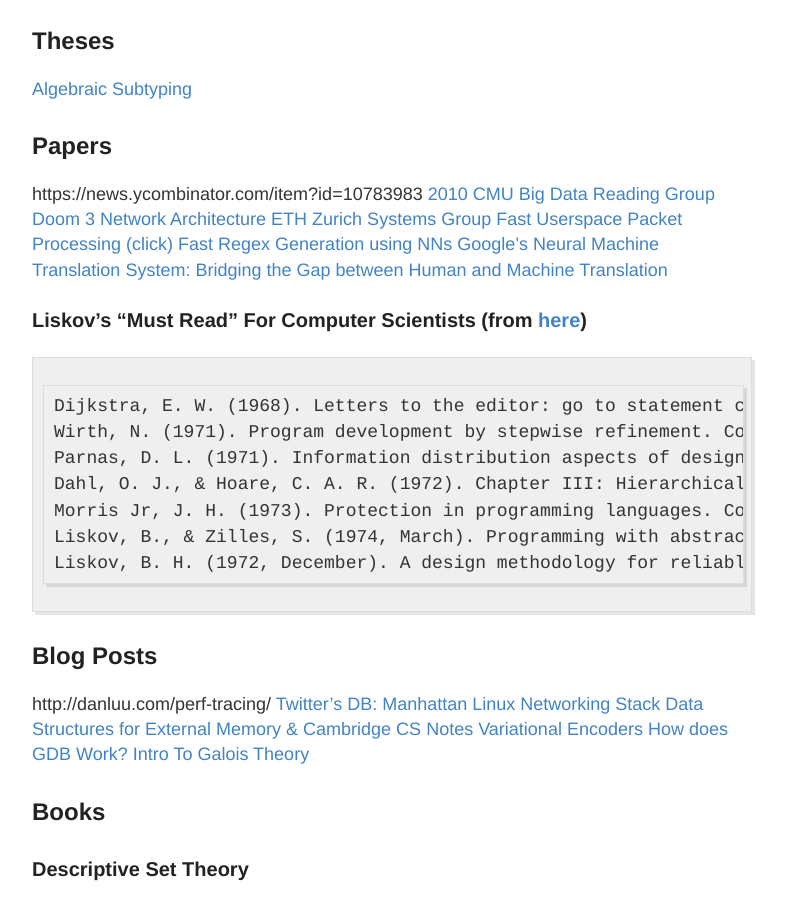
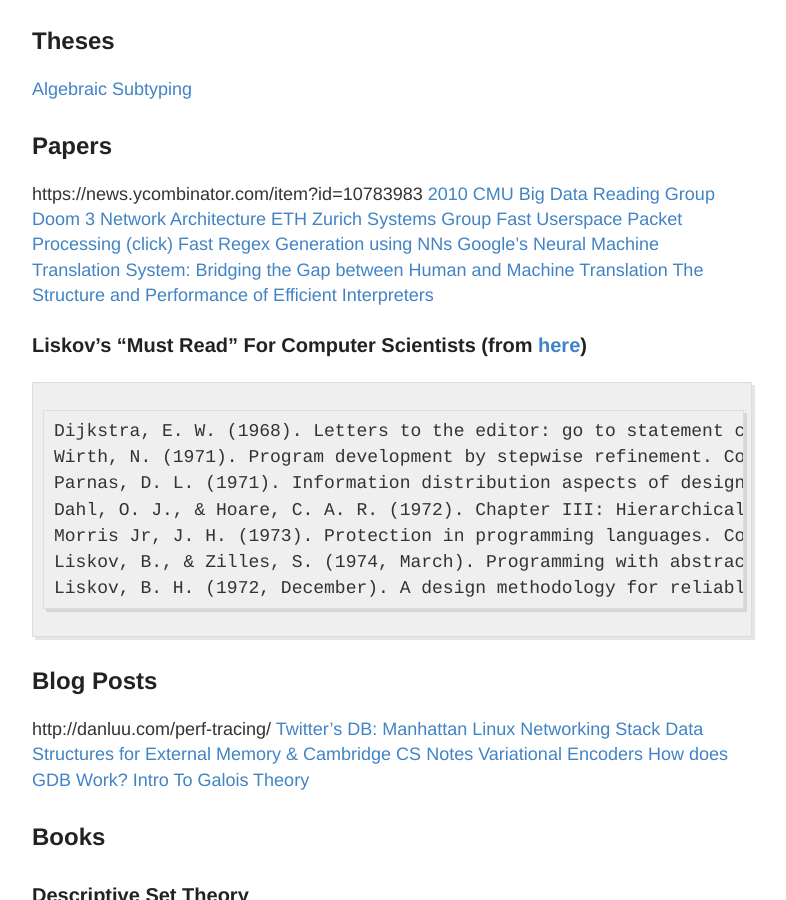
Before and after one commit to RONNCC/ronncc.github, a Jekyll site: the page built from _posts/2015-12-25-ReadingList.md, in a window 1280 px wide and 900 px high, scrolled down 649 px. Shown: the whole window, without its empty margins (248-1034 px from the left). Built offline with Jekyll 4.4.1, drawn with Linux system fonts in a browser that asks for light colours; comment, search, counter and statistics services are not loaded.

Commit message:
Updated 2015-12-25-ReadingList.md

```diff
--- a/_posts/2015-12-25-ReadingList.md
+++ b/_posts/2015-12-25-ReadingList.md
@@ -39,6 +39,7 @@
 [Fast Userspace Packet Processing (click)](https://orbi.ulg.ac.be/bitstream/2268/181954/1/userspaceio.pdf)
 [Fast Regex Generation using NNs](http://arxiv.org/pdf/1608.03000v1.pdf)
 [Google's Neural Machine Translation System: Bridging the Gap between Human and Machine Translation](https://arxiv.org/abs/1609.08144)
+[The Structure and Performance of Efficient Interpreters](https://www.jilp.org/vol5/v5paper12.pdf)
 
 ### Liskov's "Must Read" For Computer Scientists (from [here](http://jpirker.com/hlf16-liskovs-reading-list-for-computer-scientists/))
 
```
